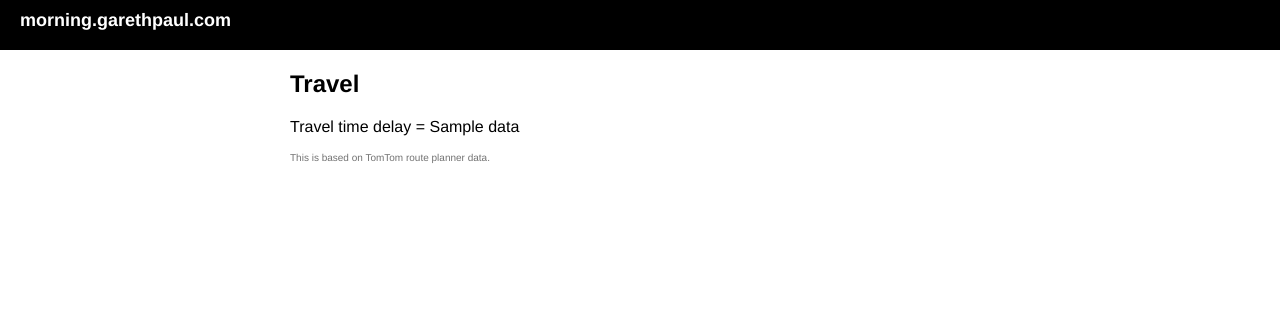
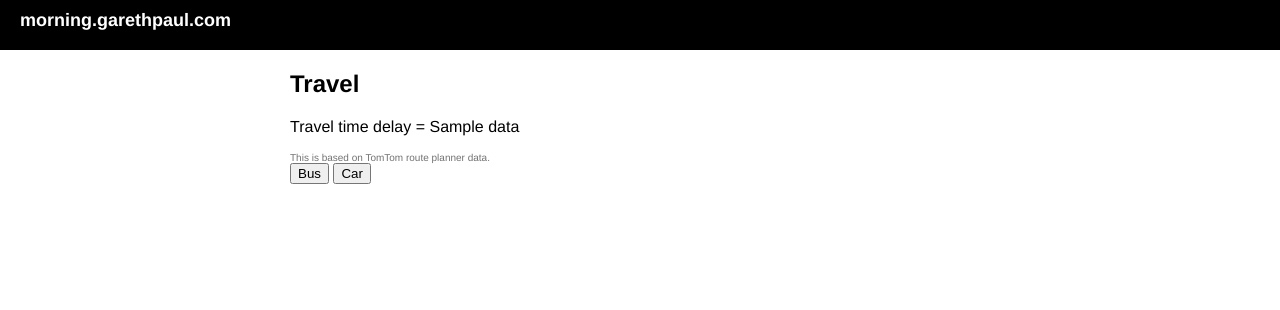
Before and after one commit to garethpaul/morning.garethpaul.com, a Flask app: template templates/index.html in a window 1280 px wide. Shown: the top 310 px of the page. Run offline with Flask 2, Linux system fonts and the light colour scheme; the template is opened without the code that fills it: most values are stand-ins (such as "Sample title", 1, 10 or a date in 2020).

Commit message:
adding bus car mpg stuff

```diff
--- a/app.py
+++ b/app.py
@@ -2,13 +2,15 @@ import os
 from stuff.tomtom import traffic
 from flask import render_template
 from flask import Flask
+import settings
 
 app = Flask(__name__)
 app.static_folder=os.getcwd() + '/static'
+cost_per_day = round(float(settings.work_miles*2/settings.miles_per_gallon*settings.cost_per_gallon),3)
 
 @app.route('/')
 def work():
-    return render_template('index.html', data=str(traffic('work')))
+	return render_template('index.html', data=str(traffic('work')), transport=cost_per_day, news=str(settings.news))
 
 @app.route('/home')
 def home():
--- a/templates/index.html
+++ b/templates/index.html
@@ -12,6 +12,21 @@
 	<h2>Travel</h2>
 	<p>Travel time delay = {{ data }} </p>
 	<p class='mini'>This is based on TomTom route planner data.</p>
+	<button class='bus'>Bus</button>
+	<button class='car'>Car</button>
+	<div><p class='info'></p></div>
+	<script type='text/javascript'>
+	$('.bus').click(function(){
+		$('.info').empty();
+		morning_html = '<p>You saved ${{ transport }} today</p>';
+		$('.info').html(morning_html);
+
+	})
+	$('.car').click(function(){
+		$('.info').empty();
+		$('.info').html('You lost ${{ transport }} today.');
+	})
+	</script>
 	</div>
 </body>
 </html>
```
Also changed, not shown: settings.py (+5 -2 lines), 1 other file.
